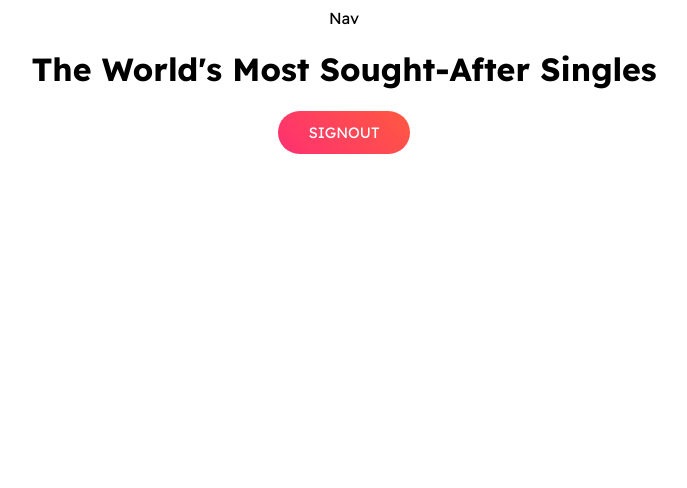
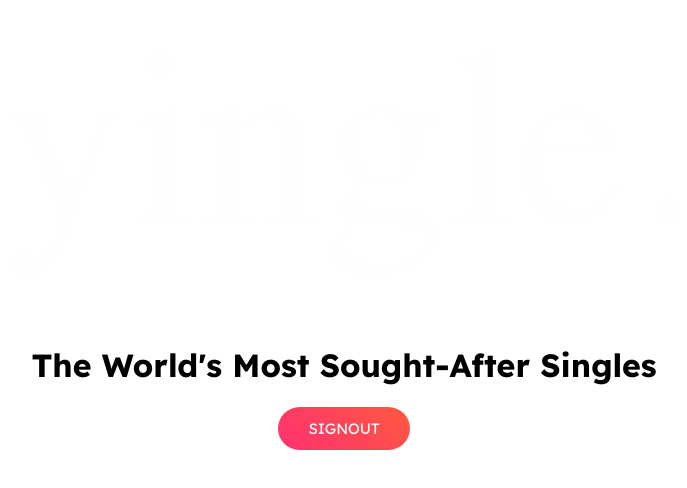
Before and after one commit to BonJenn/yinglev4, a React (Create React App) app: page / in a window 1280 px wide. Shown: the top 488 px of the page, without its empty margins (296-983 px from the left). Built offline with nearby package versions, Linux system fonts and the light colour scheme.

Commit message:
Added logos

```diff
--- a/src/components/Nav.js
+++ b/src/components/Nav.js
@@ -1,6 +1,18 @@
-const Nav = () => {
+import logo from '../images/yingle-logo-white.png'
+import colorLogo from '../images/yingle-logo-color.png'
+
+const Nav = ({minimal}) => {
+
+
+
     return (
-        <div> Nav </div>
+        <nav>
+            <div className = "logo-container">
+                <img className="logo" src={minimal ? colorLogo : logo }/>
+
+
+            </div>
+        </nav>
     )
 }
-export default Nav;
+export default Nav
--- a/src/index.css
+++ b/src/index.css
@@ -27,3 +27,5 @@ html {
 body {
   text-align: center;
 }
+
+/*------ Navbar -----*/
--- a/src/pages/Home.js
+++ b/src/pages/Home.js
@@ -12,7 +12,7 @@ const Home = () => {
 
     return (
         <>
-        <Nav/>
+        <Nav minimal={false}/>
         <div className="home">
             <h1>The World's Most Sought-After Singles</h1>
             <button className ="primary-button" onClick={handleClick}>
```
Also changed, not shown: src/images/yingle-logo-color.png (added), src/images/yingle-logo-white.png (added).
